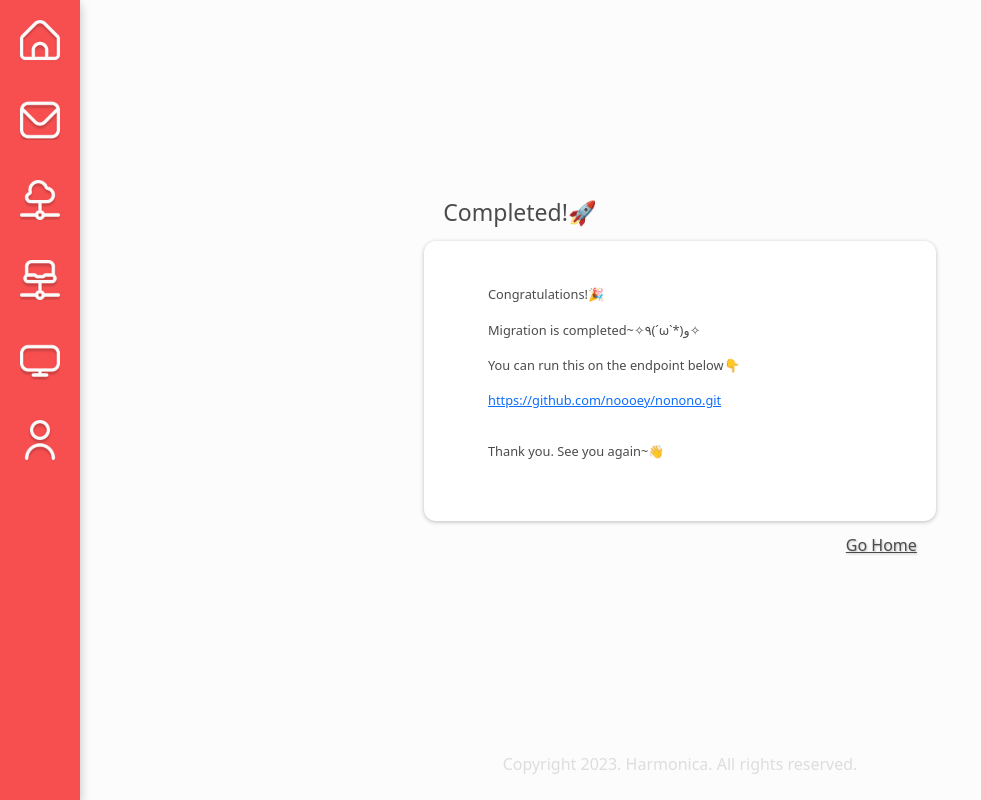
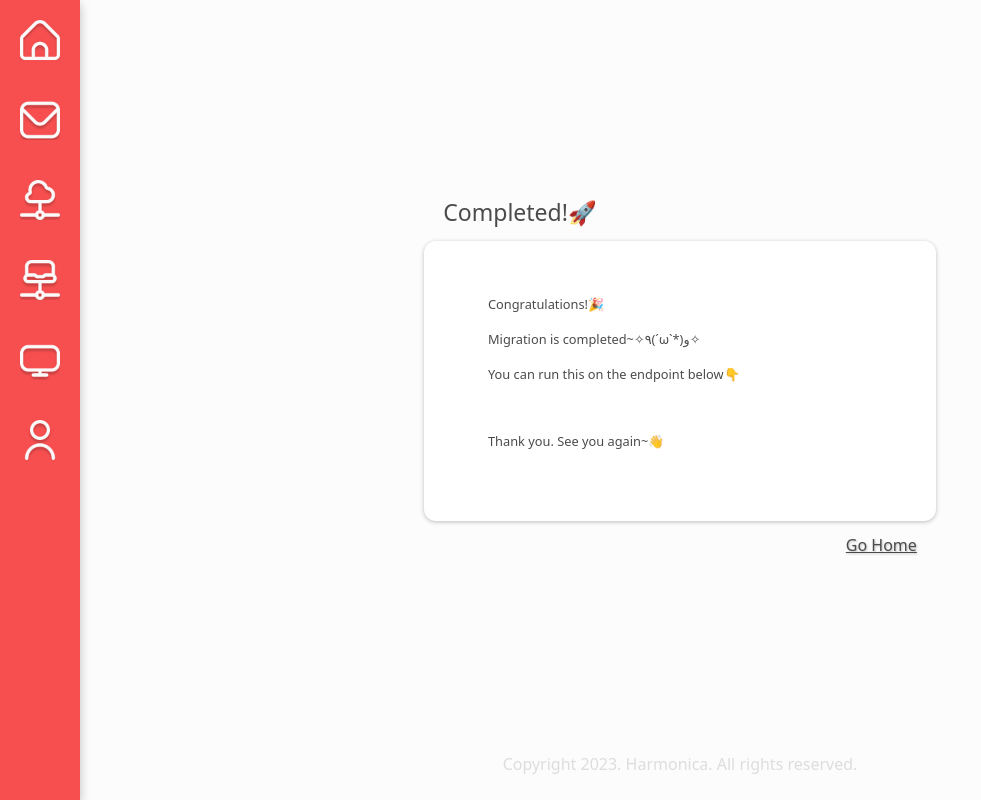
Before and after one commit to Harmonica-OIDC2023/harmonica-web, a React (Create React App) app: page /completed in a window 1280 px wide. Shown: the whole page, without its empty margins (0-981 px from the left). Built offline with nearby package versions, Linux system fonts and the light colour scheme.

Commit message:
[feat/#21] :sparkles: Add: Axios operations for API Integration

```diff
--- a/package.json
+++ b/package.json
@@ -10,6 +10,7 @@
     "@types/node": "^16.18.36",
     "@types/react": "^18.2.14",
     "@types/react-dom": "^18.2.6",
+    "axios": "^1.4.0",
     "bootstrap": "^5.3.0",
     "ini": "^4.1.1",
     "js-yaml": "^4.1.0",
--- a/src/pages/Auth.tsx
+++ b/src/pages/Auth.tsx
@@ -9,6 +9,7 @@ import Hr from '../components/Hr';
 import { FiCheckCircle } from 'react-icons/fi';
 import * as yaml from 'js-yaml';
 import * as ini from 'ini';
+import axios from 'axios';
 
 interface FormData {
 	user: string;
@@ -36,9 +37,22 @@ const Auth = () => {
 		provider: '',
 		registry: '',
 	});
-
+	const [isFormComplete, setIsFormComplete] = useState(false);
 	const [iniFileName, setIniFileName] = useState<string | null>(null);
 	const [YamlFileName, setYamlFileName] = useState<string | null>(null);
+
+	const handleInputChange = (name: string, value: string | File) => {
+		setFormData((prevFormData) => ({
+		...prevFormData,
+		[name]: value,
+		}));
+	};
+
+	// Check if all form fields have a value
+	useEffect(() => {
+		const isComplete = Object.values(formData).every((value) => value !== '' && value !== null);
+		setIsFormComplete(isComplete);
+	}, [formData]);
 
 	const onDropIni = useCallback((acceptedFiles: File[]) => {
 		const file = acceptedFiles[0];
@@ -138,27 +152,35 @@ const Auth = () => {
 	];
 
 	const navigate = useNavigate();
-	const [isFormComplete, setIsFormComplete] = useState(false);
 
-	const nextHandler = () => {
-		// next 버튼 누르면 migration 페이지로 라우팅
+	const nextHandler = async () => {
 		if(isFormComplete) {
 			navigate('/migration');
 		}
+
+
+		// API req here!!!!!
+		// if (isFormComplete) {
+		// 	try {
+		// 		// POST request for key.pem
+		// 		await axios.post('YOUR_API_ENDPOINT_FOR_KEY_PEM', { key_pem: formData.key_pem });
+
+		// 		// Exclude key_pem for the GET request
+		// 		const { key_pem, ...restOfData } = formData;
+
+		// 		// GET request for the rest of the data
+		// 		// Assuming that the backend expects these as query parameters.
+		// 		await axios.get('YOUR_API_ENDPOINT_FOR_THE_REST', { params: restOfData });
+
+		// 		navigate('/migration');
+		// 	} catch (error) {
+		// 		alert("Failed to submit data to the API.");
+		// 		console.error("API Error:", error);
+		// 	}
+		// } else {
+		// 	alert("Please fill in all the form fields.");
+		// }
 	};
-
-	const handleInputChange = (name: string, value: string | File) => {
-		setFormData((prevFormData) => ({
-		...prevFormData,
-		[name]: value,
-		}));
-	};
-
-	// Check if all form fields have a value
-	useEffect(() => {
-		const isComplete = Object.values(formData).every((value) => value !== '' && value !== null);
-		setIsFormComplete(isComplete);
-	}, [formData]);
 
 	const idxStyle = {
 		display: 'flex',
--- a/src/pages/Completed.tsx
+++ b/src/pages/Completed.tsx
@@ -3,17 +3,33 @@ import { useNavigate } from 'react-router-dom';
 import InProgressSpinner from '../components/InProgressSpinner';
 import Lottie from 'lottie-react';
 import animationData from '../components/lottie/animation_pink_check.json';
+import axios from 'axios';
 
 const Completed = () => {
     const [loading, setLoading] = useState(false);
     const [showCompleted, setShowCompleted] = useState(false);
     const [opacity, setOpacity] = useState(0);
-    const [endPoint, setEndPoint] = useState('https://github.com/noooey/nonono.git');
+    const [endpoint, setEndpoint] = useState<string | undefined>();
     const navigate = useNavigate();
 
     // spinner 유지 훅
     useEffect(() => {
+        // API response 열로 받음
+        // const fetchDataFromAPI = async () => {
+        //     try {
+        //       const response = await axios.get('YOUR_API_ENDPOINT_TO_CHECK_COMPLETION');
+        //       setEndpoint(response.data.endpoint); // Assuming the endpoint is returned as 'endpoint' key in the API response
+        //       setLoading(false);
+        //     } catch (error) {
+        //       console.error("Failed to fetch data from the API:", error);
+        //       setLoading(false); // Optionally, you might not want to set loading to false upon error.
+        //     }
+        // };
+
+        // fetchDataFromAPI();
+
         setTimeout(() => setLoading(!loading), 2000);
+
     }, []);
 
     // div창 렌더링
@@ -85,8 +101,8 @@ const Completed = () => {
                         <p>Migration is completed~✧٩(ˊωˋ*)و✧</p>
                         <p>You can run this on the endpoint below👇</p>
                         <p>
-                            <a href={endPoint} target="_blank" rel="noopener noreferrer">
-                                {endPoint}
+                            <a href={endpoint} target="_blank" rel="noopener noreferrer">
+                                {endpoint}
                             </a>
                         </p>
                         <p></p>
--- a/src/pages/Migration.tsx
+++ b/src/pages/Migration.tsx
@@ -7,6 +7,7 @@ import NextButton from '../components/NextButton';
 import AuthForm from '../components/AuthForm';
 import { Prism as SyntaxHighlighter } from 'react-syntax-highlighter';
 import { solarizedlight } from 'react-syntax-highlighter/dist/esm/styles/prism';
+import axios from 'axios';
 
 interface FormData {
   docker_registry: string;
@@ -57,11 +58,25 @@ const Migration = () => {
 		setIsFormComplete(isComplete);
 	}, [formData]);
 
-	const migrationHandler = () => {
-		// next 버튼 누르면 migration 페이지로 라우팅
+	const migrationHandler = async () => {
+		// next 버튼 누르면 completed 페이지로 라우팅
 		if(isFormComplete) {
 			navigate('/completed');
 		}
+
+    // API Code HERE!!!!!!!!!!1
+    // if (isFormComplete) {
+    //   try {
+    //     // Convert formData for API request with File objects
+    //     await axios.get('YOUR_API_ENDPOINT_FOR_THE_REST', { params: formData });
+    //     navigate('/completed');
+    //   } catch (error) {
+    //     alert("Failed to submit form data to the API.");
+    //     console.error("API Error:", error);
+    //   }
+    // } else {
+    //   alert("Please fill in all the form fields.");
+    // }
 	};
 
   const {
```
Also changed, not shown: 1 other file (tests, documents, lock files or other folders).
